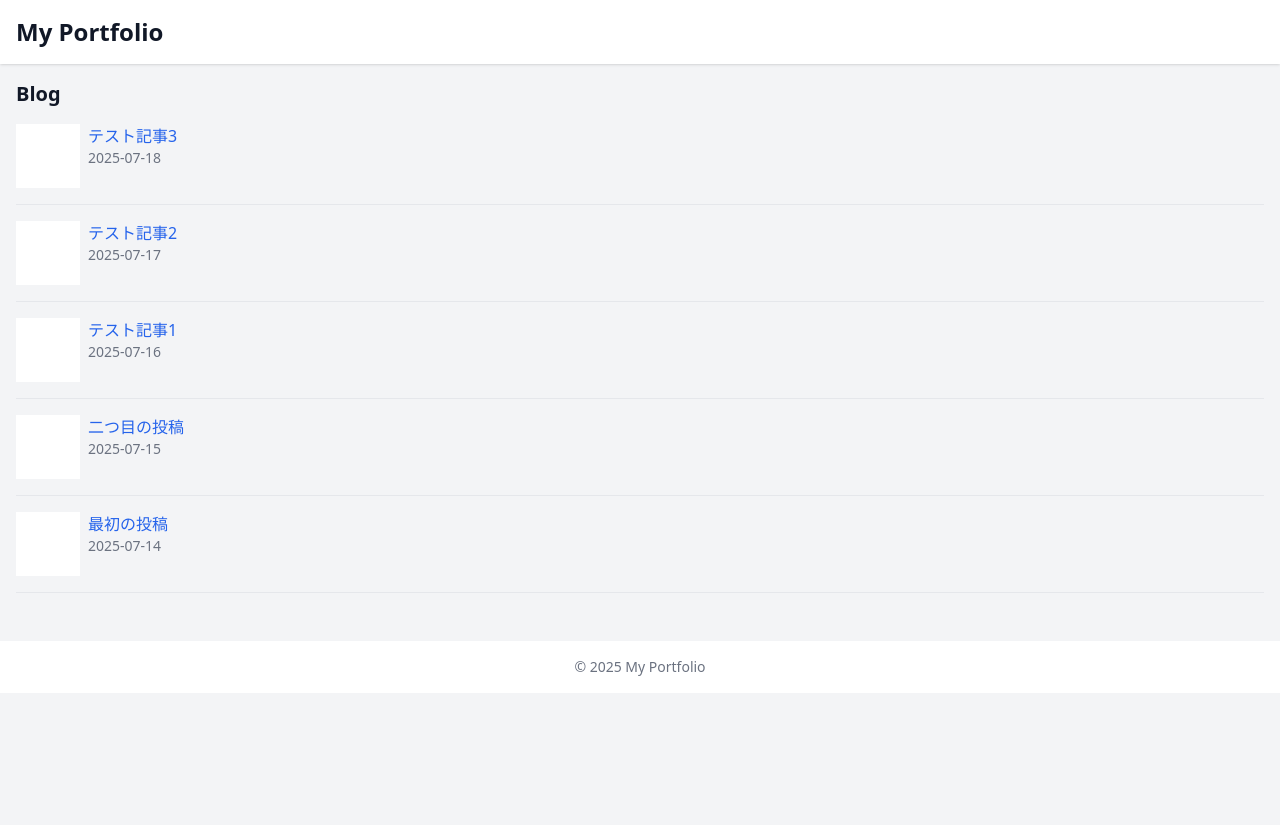
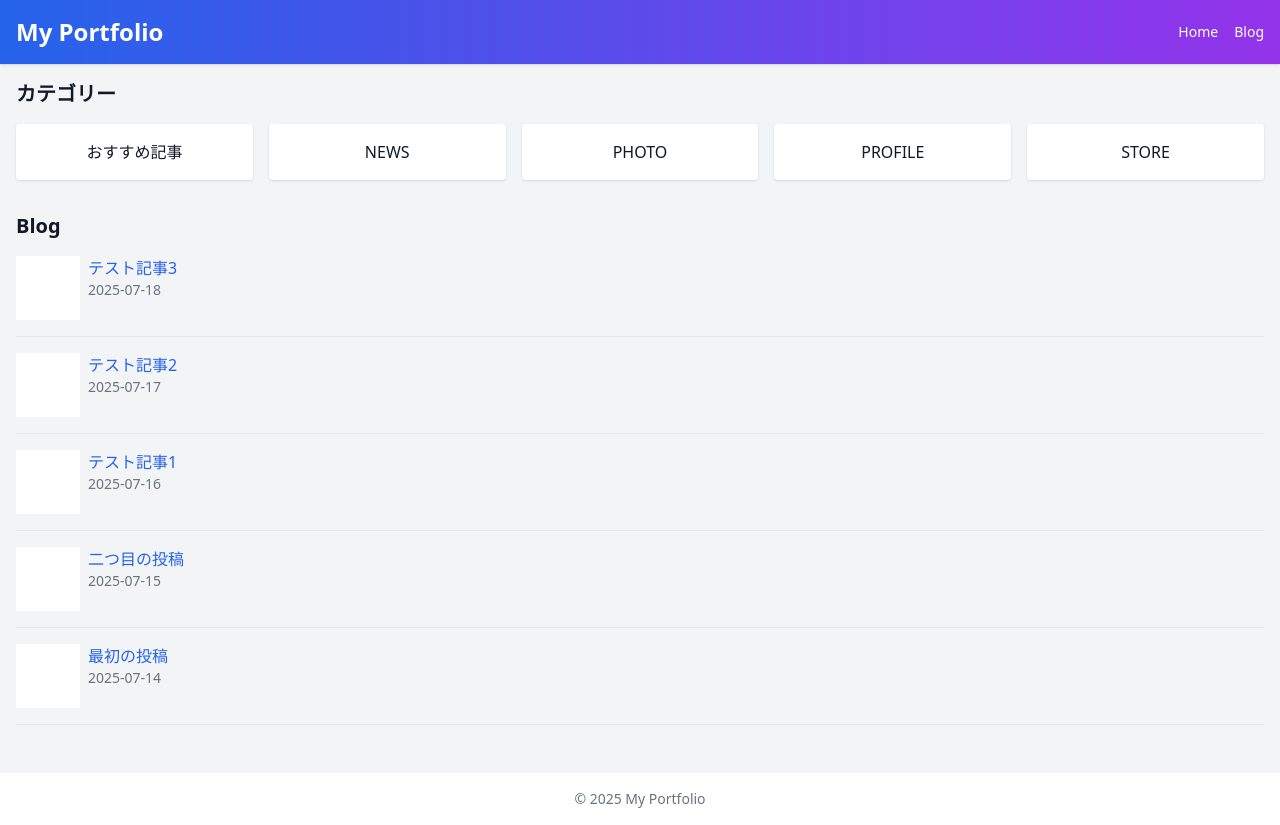
Before and after one commit to maruyamamasaya/Portfolio, a Next.js app: page / in a window 1280 px wide. Before the commit the page ends 800 px from the top, so only its background shows below. Built offline with nearby package versions, Linux system fonts and the light colour scheme.

Commit message:
feat: add categories section to home page

```diff
--- a/src/app/layout.tsx
+++ b/src/app/layout.tsx
@@ -1,6 +1,7 @@
 import './globals.css';
 import './mobile.css';
 import { ReactNode } from 'react';
+import Link from 'next/link';
 
 export const metadata = {
   title: 'Portfolio Blog',
@@ -11,9 +12,19 @@ export default function RootLayout({ children }: { children: ReactNode }) {
   return (
     <html lang="ja">
       <body className="min-h-screen bg-gray-100 text-gray-900">
-        <header className="bg-white shadow">
-          <div className="container mx-auto p-4">
+        <header className="bg-gradient-to-r from-blue-600 to-purple-600 text-white shadow">
+          <div className="container mx-auto p-4 flex items-center justify-between">
             <h1 className="text-2xl font-bold">My Portfolio</h1>
+            <nav>
+              <ul className="flex space-x-4 text-sm">
+                <li>
+                  <Link href="/">Home</Link>
+                </li>
+                <li>
+                  <Link href="/blog">Blog</Link>
+                </li>
+              </ul>
+            </nav>
           </div>
         </header>
         <main className="container mx-auto p-4">{children}</main>
--- a/src/app/page.tsx
+++ b/src/app/page.tsx
@@ -3,9 +3,31 @@ import { getSortedPosts } from '@/lib/posts';
 
 export default async function HomePage() {
   const posts = getSortedPosts();
+  const categories = [
+    { name: 'おすすめ記事', href: '/recommend' },
+    { name: 'NEWS', href: '/news' },
+    { name: 'PHOTO', href: '/photo' },
+    { name: 'PROFILE', href: '/profile' },
+    { name: 'STORE', href: '/store' },
+  ];
 
   return (
     <div>
+      <div className="mb-8">
+        <h2 className="text-xl font-semibold mb-4">カテゴリー</h2>
+        <ul className="grid grid-cols-2 sm:grid-cols-3 md:grid-cols-5 gap-4">
+          {categories.map((cat) => (
+            <li key={cat.name}>
+              <Link
+                href={cat.href}
+                className="block bg-white rounded shadow p-4 text-center hover:bg-gray-50"
+              >
+                {cat.name}
+              </Link>
+            </li>
+          ))}
+        </ul>
+      </div>
       <h2 className="text-xl font-semibold mb-4">Blog</h2>
       <ul className="space-y-4">
         {posts.map(post => (
```
